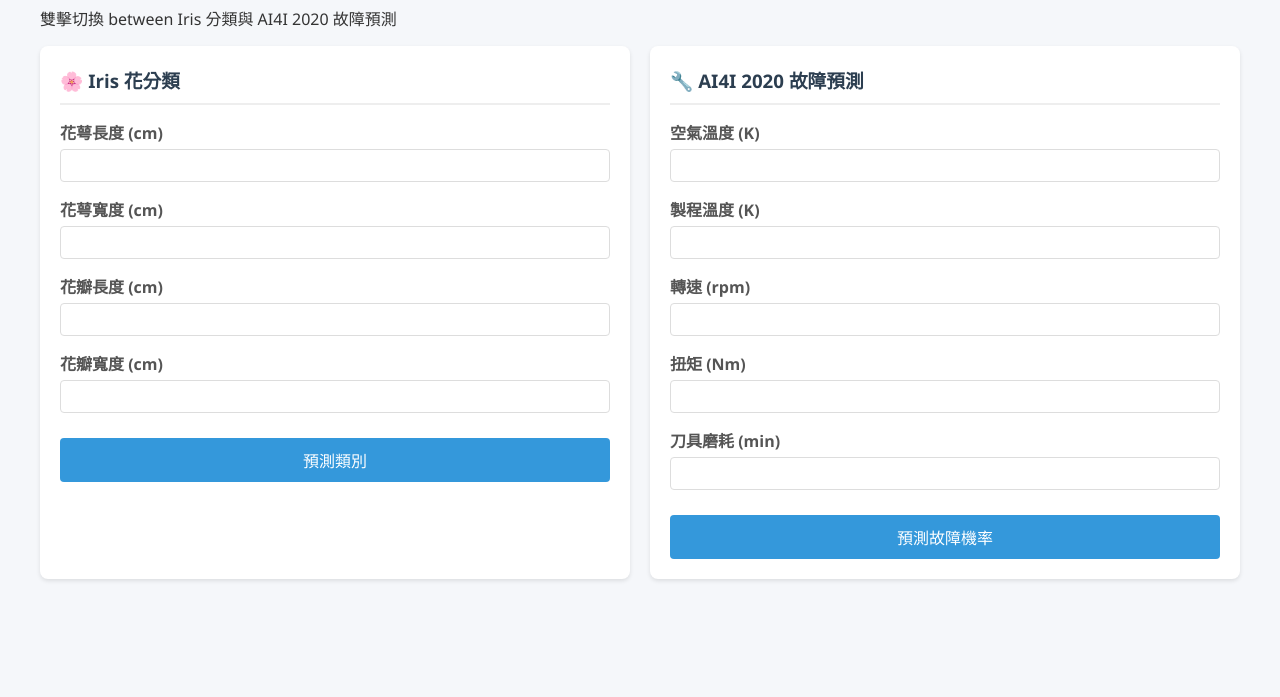
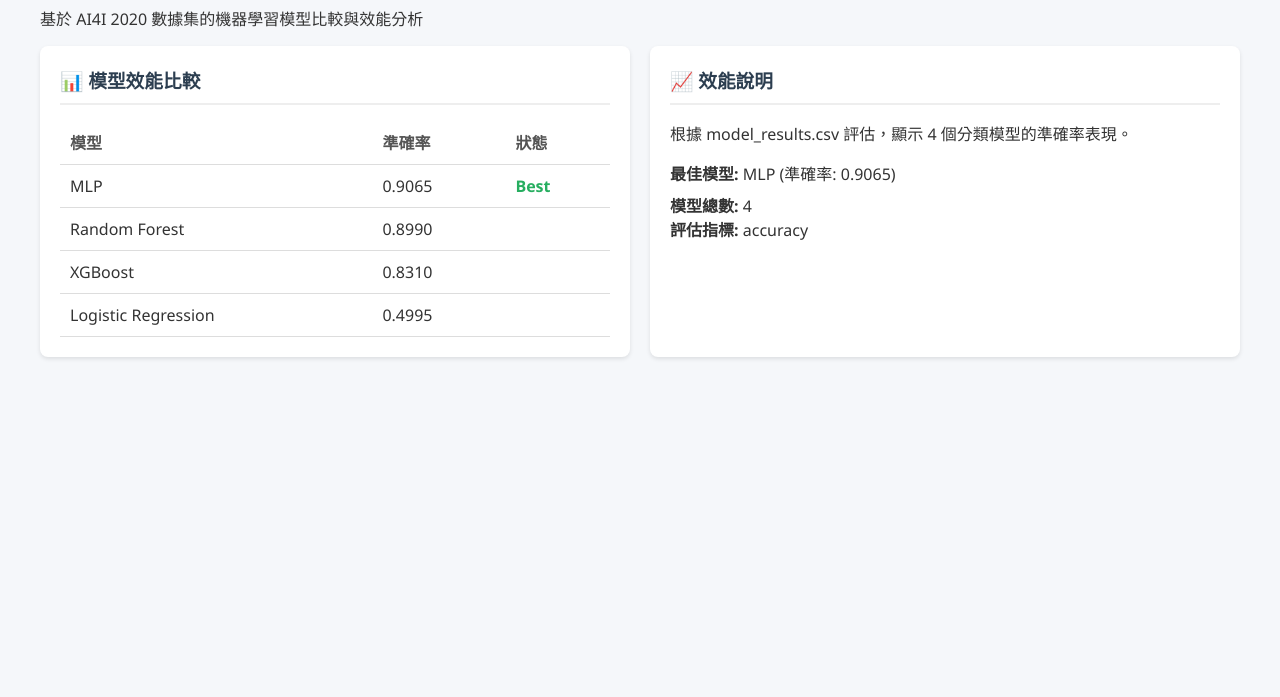
Before and after one commit to wjkjk0921-eng/1023test, a plain HTML site: page docs/index.html in a window 1280 px wide. Shown: the part 103-800 px from the top of the page. Drawn offline with Linux system fonts and the light colour scheme.

Commit message:
Add static website: figures, results.json, updated index.html

```diff
--- a/docs/index.html
+++ b/docs/index.html
@@ -3,186 +3,91 @@
 <head>
   <meta charset="UTF-8">
   <meta name="viewport" content="width=device-width, initial-scale=1.0">
-  <title>機器學習模型互推論示範</title>
+  <title>AI4I 2020 模型效能報告</title>
   <style>
-    /* ==========================================
-       BASE STYLES
-       ========================================== */
-    body {
-      font-family: 'Segoe UI', Tahoma, Geneva, Verdana, sans-serif;
-      max-width: 1200px;
-      margin: 0 auto;
-      padding: 20px;
-      background-color: #f5f7fa;
-      color: #333;
-    }
-
-    h1, h2, h3 {
-      color: #2c3e50;
-    }
-
-    /* ==========================================
-       CONTAINER LAYOUT
-       ========================================== */
-    .container {
-      display: grid;
-      gap: 20px;
-    }
-
-    @media (min-width: 768px) {
-      .container {
-        grid-template-columns: 1fr 1fr;
-      }
-    }
-
-    /* ==========================================
-       FORMS
-       ========================================== */
-    .form-card {
-      background: white;
-      padding: 20px;
-      border-radius: 8px;
-      box-shadow: 0 2px 4px rgba(0,0,0,0.1);
-    }
-
-    .form-card h3 {
-      margin-top: 0;
-      margin-bottom: 15px;
-      padding-bottom: 10px;
-      border-bottom: 2px solid #eee;
-    }
-
-    .form-group {
-      margin-bottom: 15px;
-    }
-
-    .form-group label {
-      display: block;
-      margin-bottom: 5px;
-      font-weight: bold;
-      color: #555;
-    }
-
-    .form-group input {
-      width: 100%;
-      padding: 8px;
-      border: 1px solid #ddd;
-      border-radius: 4px;
-      box-sizing: border-box;
-    }
-
-    .form-group input:focus {
-      outline: none;
-      border-color: #3498db;
-    }
-
-    .form-group small {
-      color: #888;
-      font-size: 0.85em;
-      display: block;
-      margin-top: 5px;
-    }
-
-    .submit-btn {
-      width: 100%;
-      padding: 10px;
-      background-color: #3498db;
-      color: white;
-      border: none;
-      border-radius: 4px;
-      font-size: 16px;
-      cursor: pointer;
-      margin-top: 10px;
-    }
-
-    .submit-btn:hover {
-      background-color: #2980b9;
-    }
-
-    /* ==========================================
-       RESULTS AREA
-       ========================================== */
-    #results-area {
-      margin-top: 20px;
-      padding: 15px;
-      border-radius: 8px;
-      display: none;
-      background: white;
-      box-shadow: 0 2px 4px rgba(0,0,0,0.1);
-    }
-
-    .result-card.iris {
-      border-left: 4px solid #e67e22;
-    }
-
-    .result-card.ai4i {
-      border-left: 4px solid #9b59b6;
-    }
+    body {font-family: "Segoe UI", Tahoma, Geneva, Verdana, sans-serif; max-width: 1200px; margin: 0 auto; padding: 20px; background-color: #f5f7fa; color: #333;}
+    h1, h2, h3 {color: #2c3e50;}
+    .container {display: grid; gap: 20px; margin-bottom: 30px;}
+    @media (min-width: 768px) {.container {grid-template-columns: 1fr 1fr;}}
+    .card {background: white; padding: 20px; border-radius: 8px; box-shadow: 0 2px 4px rgba(0,0,0,0.1);}
+    .card h3 {margin-top: 0; margin-bottom: 15px; padding-bottom: 10px; border-bottom: 2px solid #eee;}
+    .table {width: 100%; border-collapse: collapse;}
+    .table th, .table td {padding: 10px; text-align: left; border-bottom: 1px solid #ddd;}
+    .table th {color: #555; font-weight: bold;}
+    .card figcaption {text-align: center; color: #666; margin-top: 10px; font-size: 0.9em;}
+    #results-area {margin-top: 20px; padding: 15px; border-radius: 8px; display: none; background: white; box-shadow: 0 2px 4px rgba(0,0,0,0.1);}
+    .result-card {border-left: 4px solid #3498db;}
+    .best {font-weight: bold; color: #27ae60;}
   </style>
 </head>
 <body>
 
-  <h1>🤖 機器學習模型互推論示範</h1>
-  <p>雙擊切換 between Iris 分類與 AI4I 2020 故障預測</p>
+  <h1>AI4I 2020 模型效能報告</h1>
+  <p>基於 AI4I 2020 數據集的機器學習模型比較與效能分析</p>
 
   <div class="container">
-    <!-- Iris Form -->
-    <div class="form-card">
-      <h3>🌸 Iris 花分類</h3>
-      <form id="iris-form">
-        <div class="form-group">
-          <label>花萼長度 (cm)</label>
-          <input type="number" id="sepal-length" step="0.01" required>
-        </div>
-        <div class="form-group">
-          <label>花萼寬度 (cm)</label>
-          <input type="number" id="sepal-width" step="0.01" required>
-        </div>
-        <div class="form-group">
-          <label>花瓣長度 (cm)</label>
-          <input type="number" id="petal-length" step="0.01" required>
-        </div>
-        <div class="form-group">
-          <label>花瓣寬度 (cm)</label>
-          <input type="number" id="petal-width" step="0.01" required>
-        </div>
-        <button type="submit" class="submit-btn">預測類別</button>
-      </form>
+    <div class="card">
+      <h3>📊 模型效能比較</h3>
+      <table class="table">
+        <thead>
+          <tr>
+            <th>模型</th>
+            <th>準確率</th>
+            <th>狀態</th>
+          </tr>
+        </thead>
+        <tbody id="model-table"></tbody>
+      </table>
     </div>
 
-    <!-- AI4I 2020 Form -->
-    <div class="form-card ai4i">
-      <h3>🔧 AI4I 2020 故障預測</h3>
-      <form id="ai4i-form">
-        <div class="form-group">
-          <label>空氣溫度 (K)</label>
-          <input type="number" id="air-temp" step="0.01" required>
-        </div>
-        <div class="form-group">
-          <label>製程溫度 (K)</label>
-          <input type="number" id="process-temp" step="0.01" required>
-        </div>
-        <div class="form-group">
-          <label>轉速 (rpm)</label>
-          <input type="number" id="rotational-speed" step="1" required>
-        </div>
-        <div class="form-group">
-          <label>扭矩 (Nm)</label>
-          <input type="number" id="torque" step="0.01" required>
-        </div>
-        <div class="form-group">
-          <label>刀具磨耗 (min)</label>
-          <input type="number" id="tool-wear" step="0.1" required>
-        </div>
-        <button type="submit" class="submit-btn">預測故障機率</button>
-      </form>
+    <div class="card">
+      <h3>📈 效能說明</h3>
+      <p>根據 model_results.csv 評估，顯示 4 個分類模型的準確率表現。</p>
+      <ul id="performance-notes" style="list-style-type: none; padding: 0;">
+        <li style="margin-bottom: 8px;"><strong>最佳模型:</strong> <span id="best-model">Loading...</span> (準確率: <span id="best-accuracy">Loading...</span>)</li>
+        <li><strong>模型總數:</strong> <span id="total-models">Loading...</span></li>
+        <li><strong>評估指標:</strong> <span id="metric">Loading...</span></li>
+      </ul>
     </div>
   </div>
 
-  <!-- Shared Results Area -->
   <div id="results-area" class="result-card"></div>
 
-  <!-- Import model parameters -->
-  <script src="app.js"></script>
+  <script src="app.js" defer></script>
+
+  <script>
+    // Load model evaluation data from results.json
+    document.addEventListener('DOMContentLoaded', function() {
+      fetch('results.json')
+        .then(response => response.json())
+        .then(data => {
+          const models = data.evaluation.models;
+          const tableBody = document.getElementById('model-table');
+          const bestModelEl = document.getElementById('best-model');
+          const bestAccuracyEl = document.getElementById('best-accuracy');
+          const totalModelsEl = document.getElementById('total-models');
+          const metricEl = document.getElementById('metric');
+
+          // Populate model table
+          models.forEach((model, index) => {
+            const tr = document.createElement('tr');
+            const statusClass = index === 0 ? 'best' : '';
+            tr.innerHTML = '<td>' + model.model + '</td>' + '<td>' + model.accuracy.toFixed(4) + '</td>' + '<td><span class="' + statusClass + '">' + (index === 0 ? 'Best' : '') + '</span></td>';
+            tableBody.appendChild(tr);
+          });
+
+          // Update best model info
+          bestModelEl.textContent = data.evaluation.best_model;
+          bestAccuracyEl.textContent = data.evaluation.best_accuracy.toFixed(4);
+          totalModelsEl.textContent = data.metadata.total_models;
+          metricEl.textContent = data.metadata.evaluation_metric;
+        })
+        .catch(error => {
+          console.error('Error loading results.json:', error);
+          document.getElementById('model-table').innerHTML = '<tr><td colspan="3">載入失敗，請確認 results.json 存在</td></tr>';
+        });
+    });
+  </script>
+
 </body>
 </html>
--- /dev/null
+++ b/docs/results.json
@@ -0,0 +1,30 @@
+{
+  "dataset": "AI4I 2020 Fault Prediction",
+  "evaluation": {
+    "models": [
+      {
+        "model": "MLP",
+        "accuracy": 0.9065
+      },
+      {
+        "model": "Random Forest",
+        "accuracy": 0.899
+      },
+      {
+        "model": "XGBoost",
+        "accuracy": 0.831
+      },
+      {
+        "model": "Logistic Regression",
+        "accuracy": 0.4995
+      }
+    ],
+    "best_model": "MLP",
+    "best_accuracy": 0.9065
+  },
+  "metadata": {
+    "total_models": 4,
+    "evaluation_metric": "accuracy",
+    "source_file": "reports/model_results.csv"
+  }
+}
```
Also changed, not shown: docs/figures/confusion_matrices.png (added), docs/figures/correlation_heatmap.png (added), docs/figures/failure_distribution.png (added), docs/figures/feature_distribution_boxplots.png (added), docs/figures/model_comparison.png (added), docs/figures/pca_3d_plot.png (added), docs/figures/training_curves.png (added).
